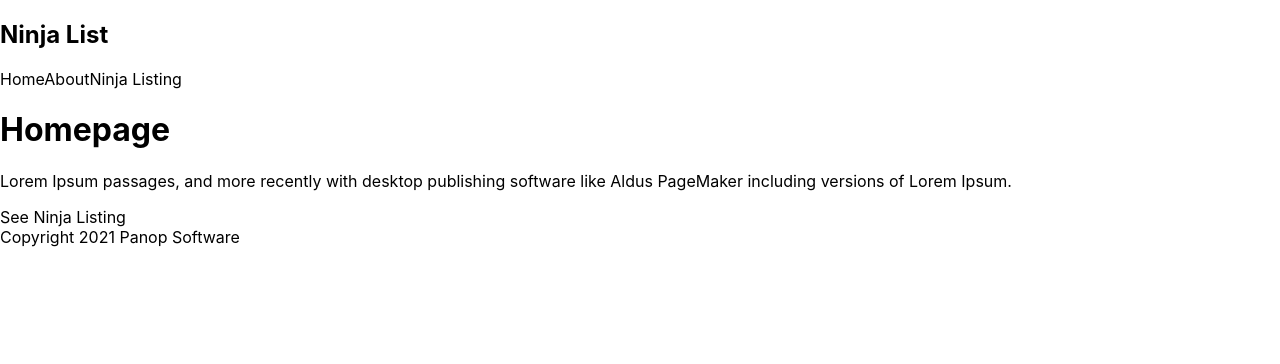
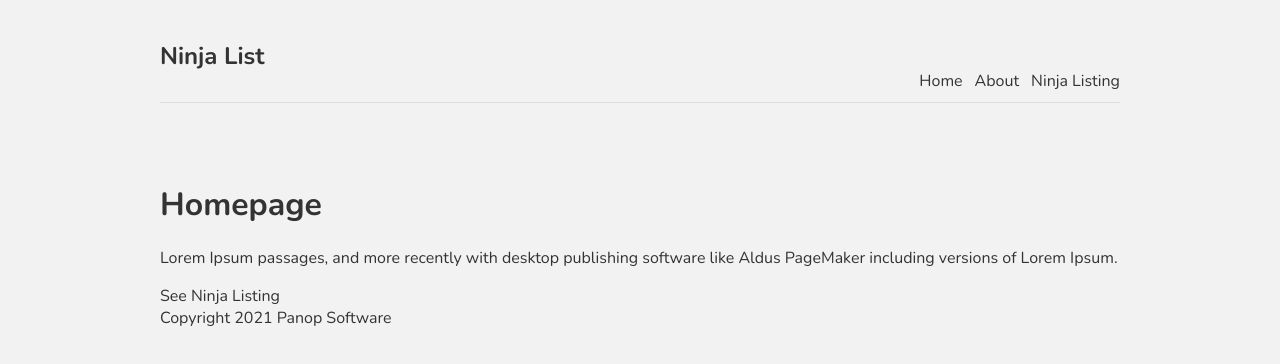
Before and after one commit to dougwperez/Nextjs-Template, a Next.js app: page / in a window 1280 px wide. Shown: the top 364 px of the page. Built offline with nearby package versions, Linux system fonts and the light colour scheme.

Commit message:
part 5 done

```diff
--- /dev/null
+++ b/components/Layout.js
@@ -0,0 +1,14 @@
+import Footer from "./Footer";
+import Navbar from "./Navbar";
+
+const Layout = ({ children }) => {
+  return (
+    <div className="content">
+      <Navbar />
+      {children}
+      <Footer />
+    </div>
+  );
+};
+
+export default Layout;
--- a/pages/_app.js
+++ b/pages/_app.js
@@ -1,7 +1,12 @@
-import '../styles/globals.css'
+import "../styles/globals.css";
+import Layout from "../components/Layout";
 
 function MyApp({ Component, pageProps }) {
-  return <Component {...pageProps} />
+  return (
+    <Layout>
+      <Component {...pageProps} />
+    </Layout>
+  );
 }
 
-export default MyApp
+export default MyApp;
--- a/pages/index.js
+++ b/pages/index.js
@@ -8,7 +8,6 @@ import Link from "next/link";
 export default function Home() {
   return (
     <div>
-      <Navbar />
       <h1>Homepage</h1>
       <p>
         Lorem Ipsum passages, and more recently with desktop publishing software
@@ -17,7 +16,6 @@ export default function Home() {
       <Link href="/ninjas">
         <a>See Ninja Listing</a>
       </Link>
-      <Footer />
     </div>
   );
 }
--- a/styles/globals.css
+++ b/styles/globals.css
@@ -1,16 +1,37 @@
-html,
+@import url("https://fonts.googleapis.com/css2?family=Nunito:wght@300;400;600;700&display=swap");
+
 body {
-  padding: 0;
-  margin: 0;
-  font-family: -apple-system, BlinkMacSystemFont, Segoe UI, Roboto, Oxygen,
-    Ubuntu, Cantarell, Fira Sans, Droid Sans, Helvetica Neue, sans-serif;
+  background: #f2f2f2;
+  color: #333;
+  font-family: "Nunito";
 }
-
 a {
-  color: inherit;
+  color: #333;
   text-decoration: none;
 }
-
-* {
-  box-sizing: border-box;
+.content {
+  max-width: 960px;
+  margin: 0 auto;
 }
+nav {
+  margin: 10px auto 80px;
+  padding: 10px 0;
+  display: flex;
+  justify-content: flex-end;
+  align-items: flex-end;
+  border-bottom: 1px solid #ddd;
+}
+nav a {
+  margin-left: 12px;
+}
+nav .logo {
+  margin-right: auto;
+}
+footer {
+  display: block;
+  text-align: center;
+  padding: 30px 0;
+  margin-top: 60px;
+  color: #777;
+  border-top: 1px solid #eaeaea;
+}
```
